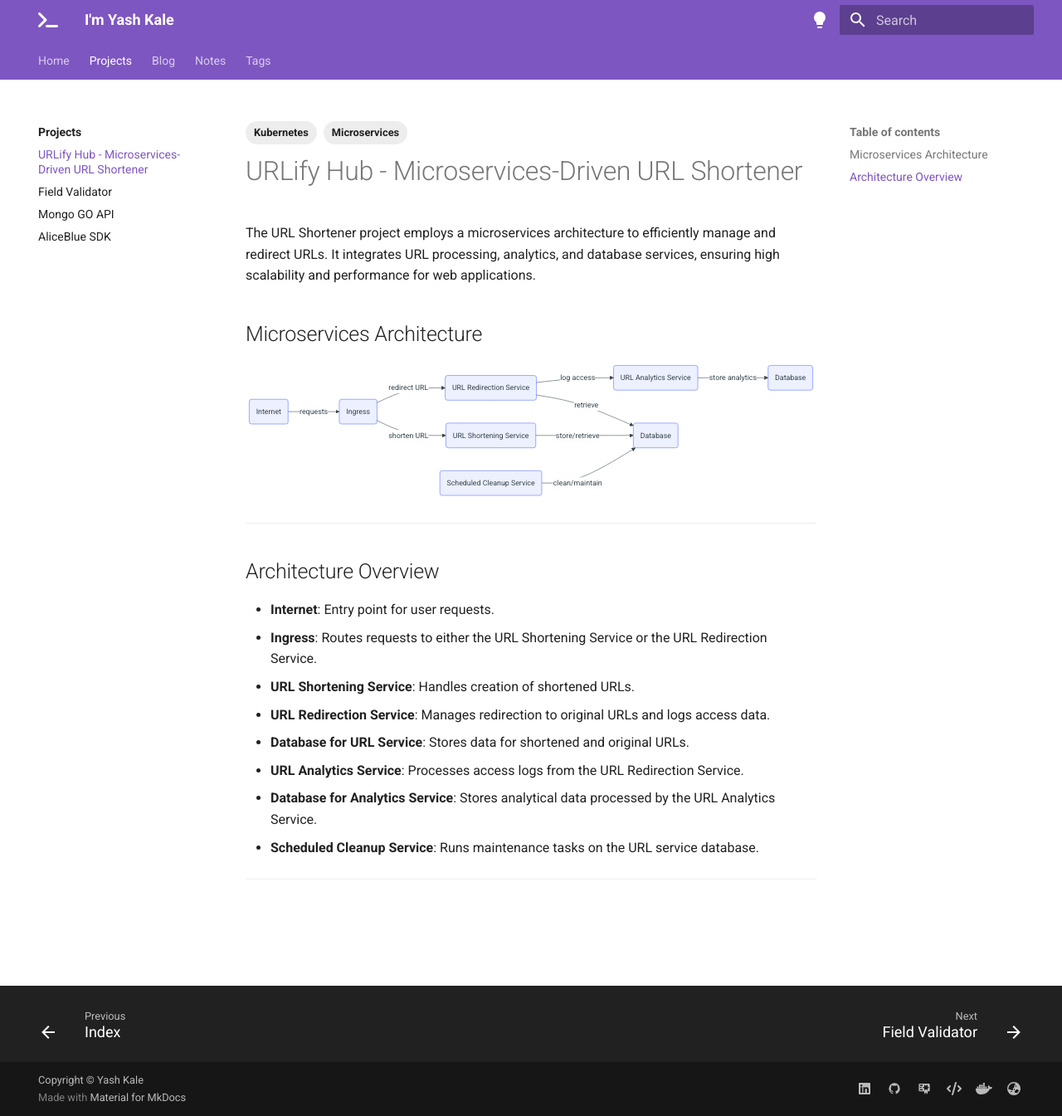
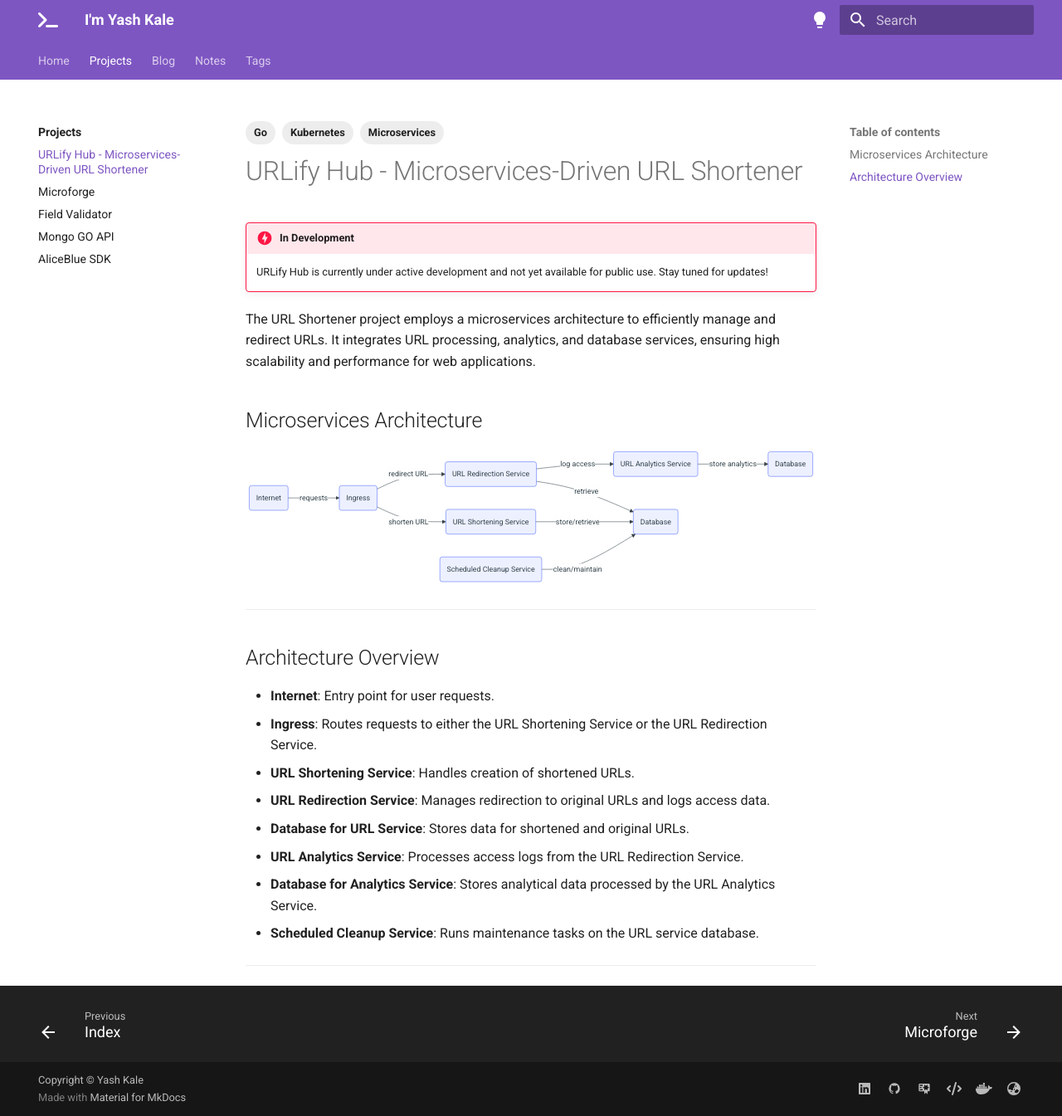
Before and after one commit to imyashkale/portfolio, an MkDocs documentation site: the page built from docs/projects/urlify-hub.md, in a window 1280 px wide and 1345 px high. Shown: the whole window at 83% size. Built offline with MkDocs 1.6.1 and Material for MkDocs 9.7.7, drawn with Linux system fonts in a browser that asks for light colours.

Commit message:
Microforge Introduced

```diff
--- a/docs/projects/urlify-hub.md
+++ b/docs/projects/urlify-hub.md
@@ -3,9 +3,12 @@ title: URLify Hub - Microservices-Driven URL Shortener
 date: 2023-12-25 11:34:00
 description:
 tags:
+  - Go
   - Kubernetes
   - Microservices
 ---
+!!! danger "In Development"
+    URLify Hub is currently under active development and not yet available for public use. Stay tuned for updates!
 
 The URL Shortener project employs a microservices architecture to efficiently manage and redirect URLs. It integrates URL processing, analytics, and database services, ensuring high scalability and performance for web applications.
 
--- a/mkdocs.yml
+++ b/mkdocs.yml
@@ -14,6 +14,7 @@ nav:
   - Projects:
     - Index: projects/index.md
     - URLify Hub - Microservices-Driven URL Shortener: projects/urlify-hub.md
+    - Microforge: projects/microforge.md
     - Field Validator: projects/field-validator.md
     - Mongo GO API: projects/mgo-crud.md
     - AliceBlue SDK: projects/go-aliceblue-sdk.md
```
Also changed, not shown: docs/projects/microforge.md (added, +48 -0 lines).
